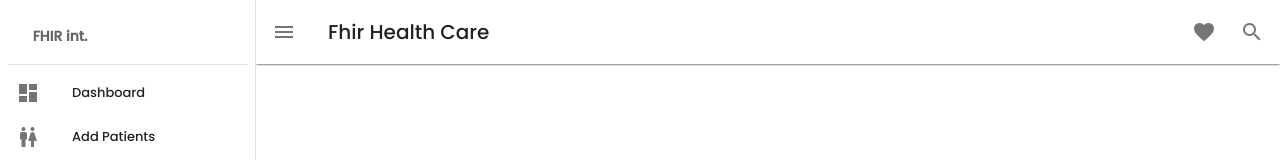
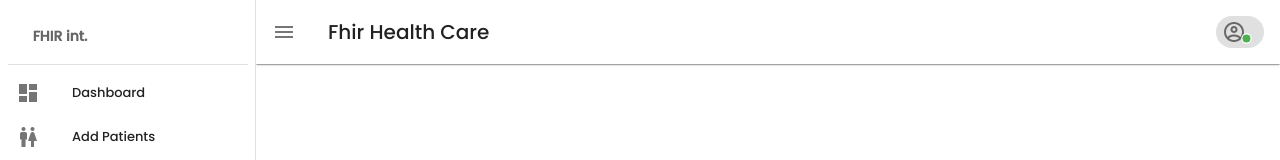
Before and after one commit to Mzala123/patient-backlog-frontend, a Vue app: page /home in a window 1280 px wide. Shown: the top 160 px of the page. Built offline with nearby package versions, Linux system fonts and the light colour scheme; a web font is replaced by a local one; what vue-sweetalert2 would draw is missing.

Commit message:
sign out component

```diff
--- a/src/components/SideBar.vue
+++ b/src/components/SideBar.vue
@@ -61,13 +61,84 @@
 
         <v-spacer></v-spacer>
 
-        <v-btn icon>
-          <v-icon>mdi-heart</v-icon>
-        </v-btn>
+          <v-menu
 
-        <v-btn icon>
-          <v-icon>mdi-magnify</v-icon>
-        </v-btn>
+          v-model="menu"
+          bottom
+          right
+          :rounded="rounded"
+          offset-y
+          transition="scale-transition"
+          origin="top left"
+        >
+          <template v-slot:activator="{ on }">
+            <v-chip
+              pill
+              v-on="on"
+            >
+              <v-badge
+              bordered
+              bottom
+              color="green accent-5"
+              dot
+              offset-x="10"
+              offset-y="10"
+            >
+                  <v-icon left>
+                mdi-account-circle-outline
+              </v-icon>
+            </v-badge>
+
+               {{username}}
+            </v-chip>
+
+          </template>
+          <v-card width="300">
+
+            <v-list>
+
+            <v-list-item>
+                <v-list-item-avatar>
+                   <v-badge
+                    bordered
+                    bottom
+                    color="green accent-5"
+                    dot
+                    offset-x="10"
+                    offset-y="10"
+                  >
+                  <v-icon left>
+                    mdi-account-circle-outline
+                  </v-icon>
+                  </v-badge>
+                </v-list-item-avatar>
+                <v-list-item-content>
+                  <v-list-item-title> {{username}}</v-list-item-title>
+                  <v-list-item-subtitle>{{email}}</v-list-item-subtitle>
+                </v-list-item-content>
+                <v-list-item-action>
+                  <v-btn
+                    icon
+                    @click="menu = false"
+                  >
+                    <v-icon>mdi-close-circle</v-icon>
+                  </v-btn>
+                </v-list-item-action>
+              </v-list-item>
+            </v-list>
+             <v-divider></v-divider>
+            <v-list>
+              <v-list-item @click="signOut">
+                <v-list-item-action class="">
+                  <v-icon>mdi-logout</v-icon>
+                </v-list-item-action>
+                <v-list-item-subtitle>Sign-out</v-list-item-subtitle>
+              </v-list-item>
+            </v-list>
+          </v-card>
+        </v-menu>
+
+
 
   </v-app-bar>
       <router-view></router-view>
@@ -78,20 +149,32 @@
 export default {
     data(){
         return {
+           username: null,
+           email: null,
            drawer: true,
+           menu:false,
            selectedItem: 0,
     items: [
       { title: 'Dashboard', icon: 'mdi-view-dashboard', name:'home-dashboard'},
       { title: 'Add Patients', icon: 'mdi-human-male-female', name:'add-patient'},
       { title: 'Patients List', icon: 'mdi-human-male-female', name:'patients-list'},
       { title: 'User List', icon: 'mdi-table-of-contents', name: 'users-list'}
-      //{ title: 'Sign Out', icon: 'logout', name: 'sign-out'}*/
+
     ],
     mini: true,
+
         }
     },
     methods: {
+       signOut(){
+        this.$router.push({path:'/'})
+       }
+    },
 
+    mounted(){
+       this.username = JSON.parse(sessionStorage.getItem("username"))
+       console.log(this.username)
+       this.email = JSON.parse(sessionStorage.getItem("email"))
     }
 
 }
--- a/src/config.js
+++ b/src/config.js
@@ -1,4 +1,4 @@
 export default{
-    // API_URL : 'http://localhost:3000/api'
-     API_URL : 'https://patient-backlog-api.herokuapp.com/api'
+    API_URL : 'http://localhost:3000/api'
+    //  API_URL : 'https://patient-backlog-api.herokuapp.com/api'
 }
--- a/src/views/LoginView.vue
+++ b/src/views/LoginView.vue
@@ -45,6 +45,7 @@
                                     v-model="password"
                                     prepend-inner-icon="lock"
                                     color="#1DA1F2"
+                                    @keypress.enter="signIn"
                                   ></v-text-field>
 
                                       <div class="text-center mb-4">
@@ -114,6 +115,10 @@ export default{
                    }
                    ).then((response)=>{
                      if(response.status === 200){
+                                sessionStorage.setItem("Authorization", response.data.token)
+                                sessionStorage.setItem("username", JSON.stringify(response.data.name))
+                                // console.log(sessionStorage.getItem("username"))
+                                sessionStorage.setItem("email", JSON.stringify(response.data.email))
                                 this.loading = false
                                 this.$router.push({path:"/home"})
                      }
--- a/src/views/registerView.vue
+++ b/src/views/registerView.vue
@@ -75,6 +75,7 @@
                                     type="password"
                                     prepend-inner-icon="lock"
                                     color="#1DA1F2"
+                                    @keypress.enter="signUp"
                                   ></v-text-field>
 
                                       <div class="text-center mb-4">
```
